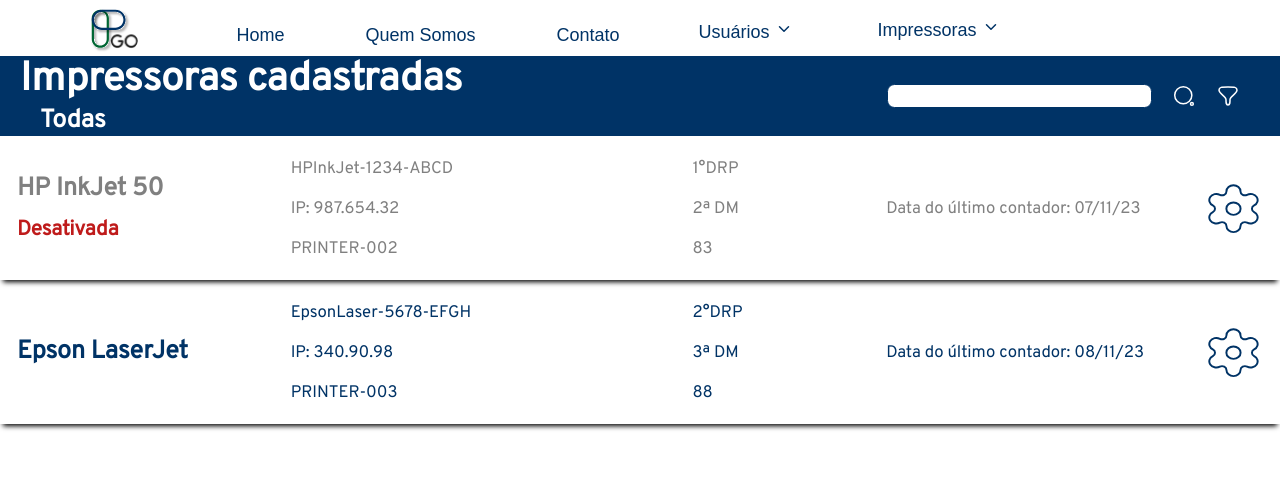
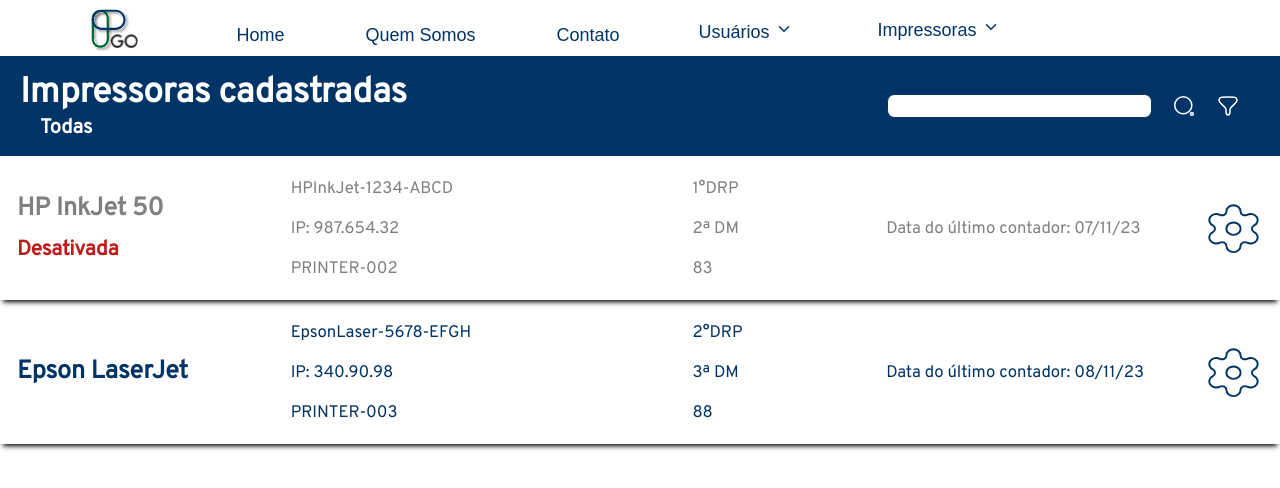
Before and after one commit to fga-eps-mds/2023.2-PrintGo-FrontEnd, a React (Create React App) app: page /impressorascadastradas in a window 1280 px wide. Shown: the top 488 px of the page. Built offline with nearby package versions, Linux system fonts and the light colour scheme; no server answers.

Commit message:
:racehorse:(#164): Ajustando tamanho do cabecalho

```diff
--- a/src/style/pages/printersList.css
+++ b/src/style/pages/printersList.css
@@ -16,6 +16,8 @@
   background-color: #003366;
   padding-left: 20px;
   padding-right: 40px;
+  padding-top: 10px;
+  padding-bottom: 10px;
 }
 
 .printerslist-header-title {
@@ -25,12 +27,12 @@
 
 .printerslist-header-title h2 {
   margin: 0px;
-  font-size: 40px;
+  font-size: 35px;
 }
 
 .printerslist-header-title h4 {
   margin: 0px;
-  font-size: 25px;
+  font-size: 20px;
   padding-left: 20px;
 }
 
```
